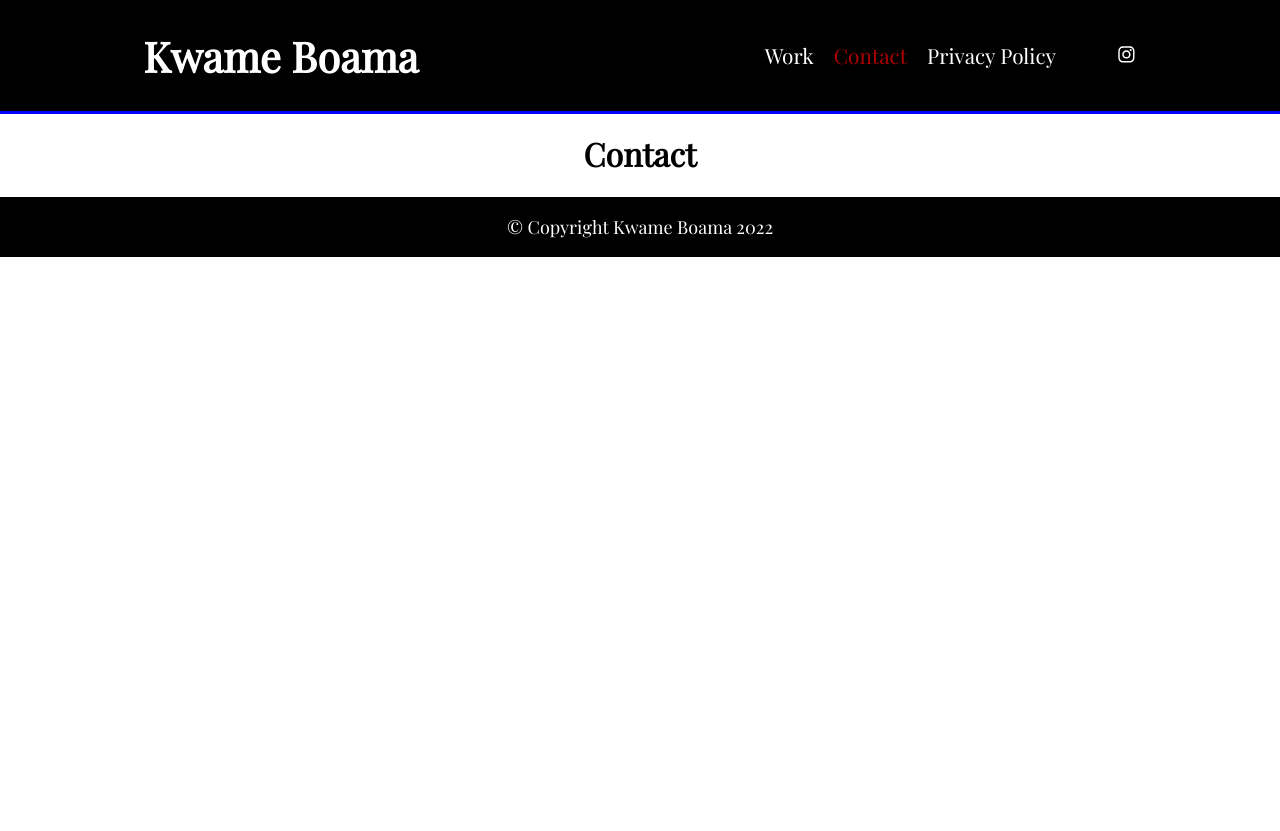
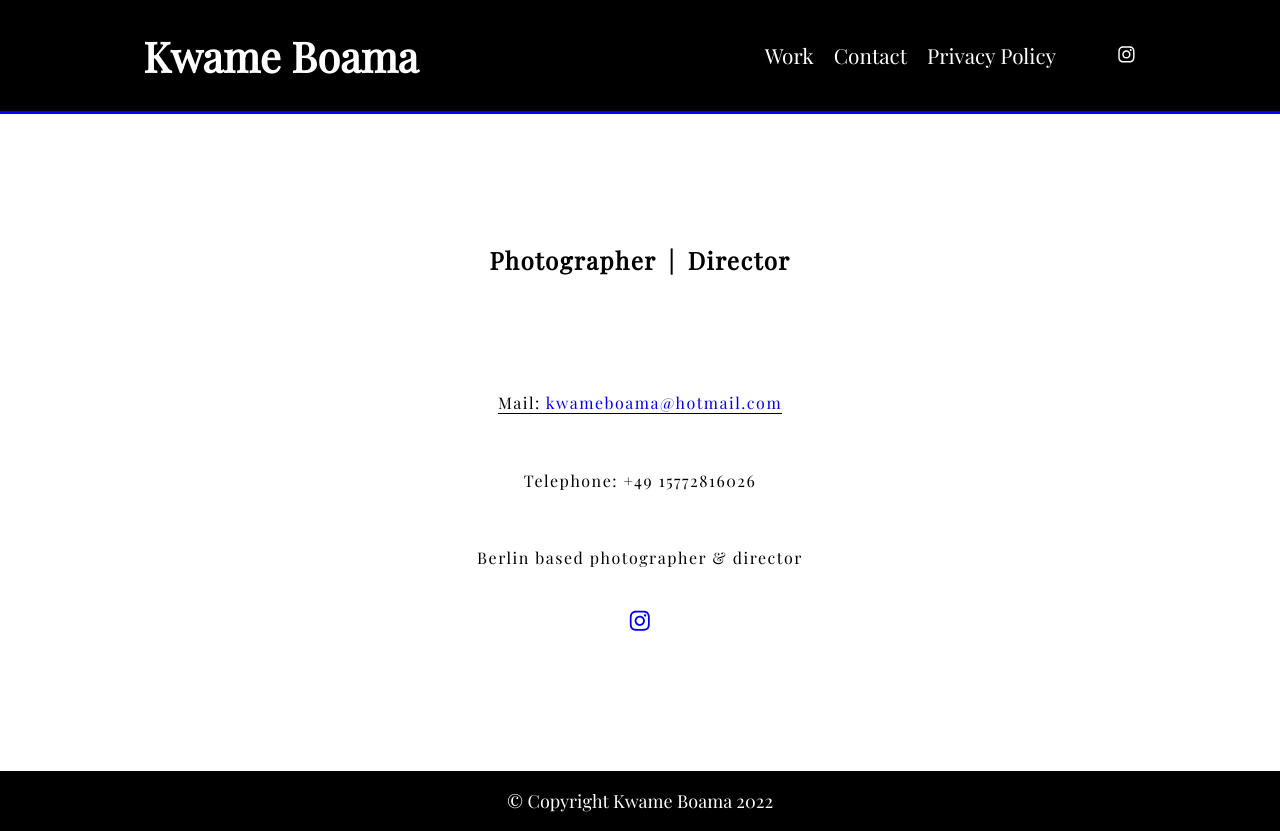
Before and after one commit to j-d-m/kwame_portfolio_photo, a React (Vite) app in the folder frontend/: page /contact in a window 1280 px wide. Before the commit the page ends 800 px from the top, so only its background shows below. Built offline with nearby package versions, Linux system fonts and the light colour scheme.

Commit message:
styling the contact conponent

```diff
--- a/frontend/src/components/Contact.jsx
+++ b/frontend/src/components/Contact.jsx
@@ -1,10 +1,31 @@
 import React from "react";
+import { AiOutlineInstagram } from "react-icons/ai";
 
 function Contact() {
   return (
-    <div>
-      <h1>Contact</h1>
-    </div>
+    <main className="contact--main">
+      <h2>
+        Photographer <span>|</span> Director
+      </h2>
+
+      <p className="mail">
+        Mail:
+        <a className="mail" href="mailto:kwameboama@hotmail.com">
+          {" "}
+          kwameboama@hotmail.com
+        </a>
+      </p>
+
+      <p>Telephone: +49 15772816026</p>
+
+      <p>
+        Berlin based photographer <span>&amp;</span> director
+      </p>
+
+      <a href="https://www.instagram.com/kwame_boama/">
+        <AiOutlineInstagram style={{ "font-size": "1.6rem" }} />
+      </a>
+    </main>
   );
 }
 
--- a/frontend/src/components/Nav.jsx
+++ b/frontend/src/components/Nav.jsx
@@ -19,7 +19,7 @@ export default function Nav() {
           Privacy Policy
         </NavLink>
 
-        <a href="#">
+        <a href="https://www.instagram.com/kwame_boama/">
           <AiOutlineInstagram />
         </a>
       </ul>
--- a/frontend/src/main.css
+++ b/frontend/src/main.css
@@ -4,8 +4,8 @@ body {
   margin: 0;
   padding: 0;
   box-sizing: border-box;
-  color: white;
+  /* color: white; */
   /* background-color: black; */
-  /* height: 100vh; */
+  height: 100vh;
   font-family: "Playfair Display", serif;
 }
--- a/frontend/src/styles/App.css
+++ b/frontend/src/styles/App.css
@@ -11,3 +11,8 @@
   margin: 0px auto;
   /* outline: solid green; */
 }
+
+a:visited {
+  color: #0000;
+  outline: solid red;
+}
--- a/frontend/src/styles/_contact.css
+++ b/frontend/src/styles/_contact.css
@@ -1,3 +1,38 @@
-div {
-  color: #fff;
+.contact--main {
+  display: flex;
+  justify-content: center;
+  align-items: center;
+  flex-direction: column;
+  height: 80vh;
+  /* width: 90vw; */
+  letter-spacing: 1.5px;
+  text-align: center;
 }
+
+.contact--main h2 {
+  margin-bottom: 100px;
+}
+
+h2 span {
+  padding: 5px;
+}
+
+.contact--main p {
+  margin-bottom: 40px;
+}
+
+.contact--main a:visited {
+  color: #000000;
+}
+
+.mail {
+  text-decoration: none;
+  border-bottom: 1.5px solid #000000;
+}
+
+/* why is this not working ?? */
+.contact--main .mail a:visited {
+  color: #000000;
+}
+
+/* TODO - set the color of the email after visiting */
--- a/frontend/src/styles/_nav.css
+++ b/frontend/src/styles/_nav.css
@@ -5,7 +5,7 @@
   outline: solid blue;
   background-color: black;
 }
-a {
+.container a {
   text-decoration: none;
   list-style-type: none;
   color: white;
```
